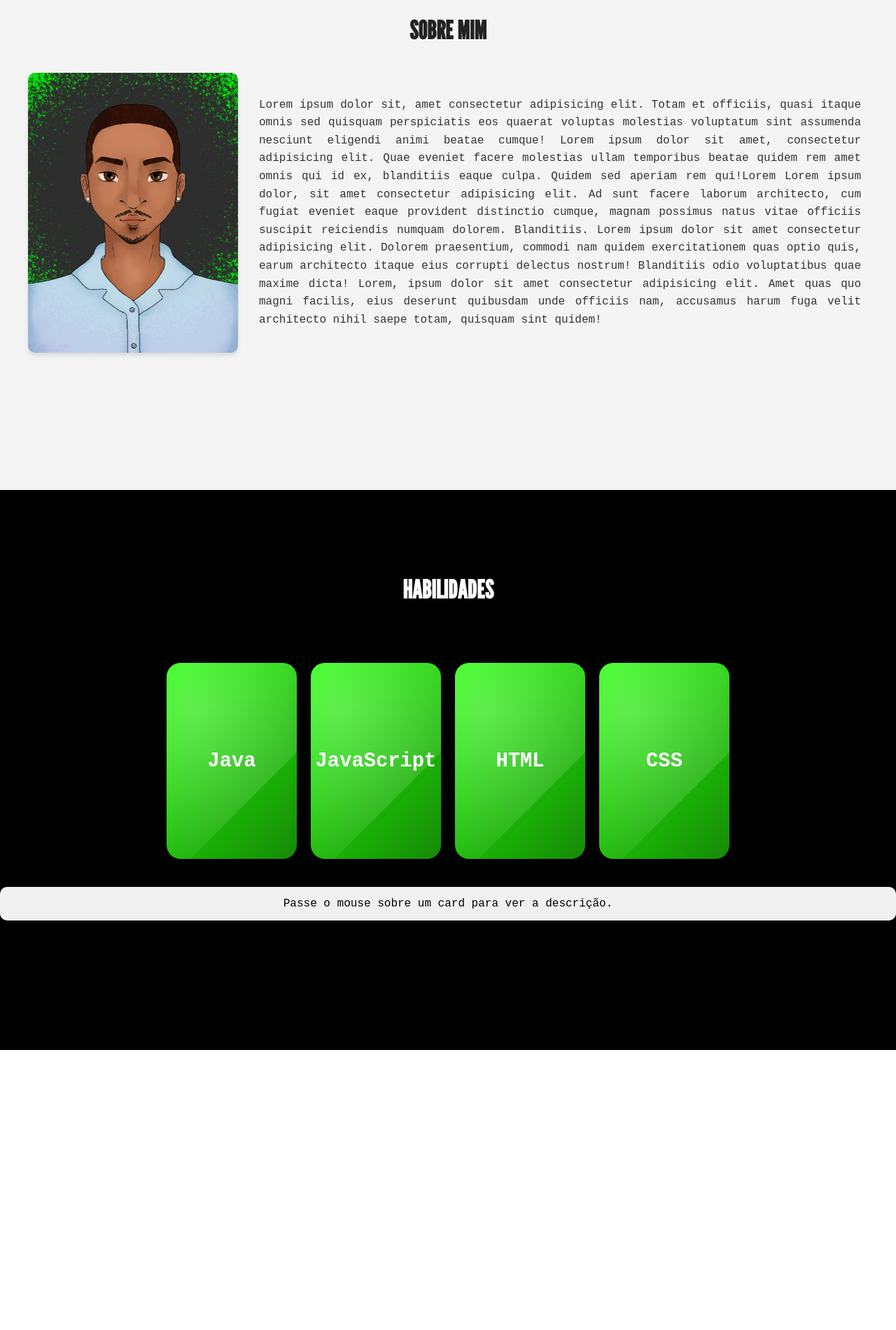
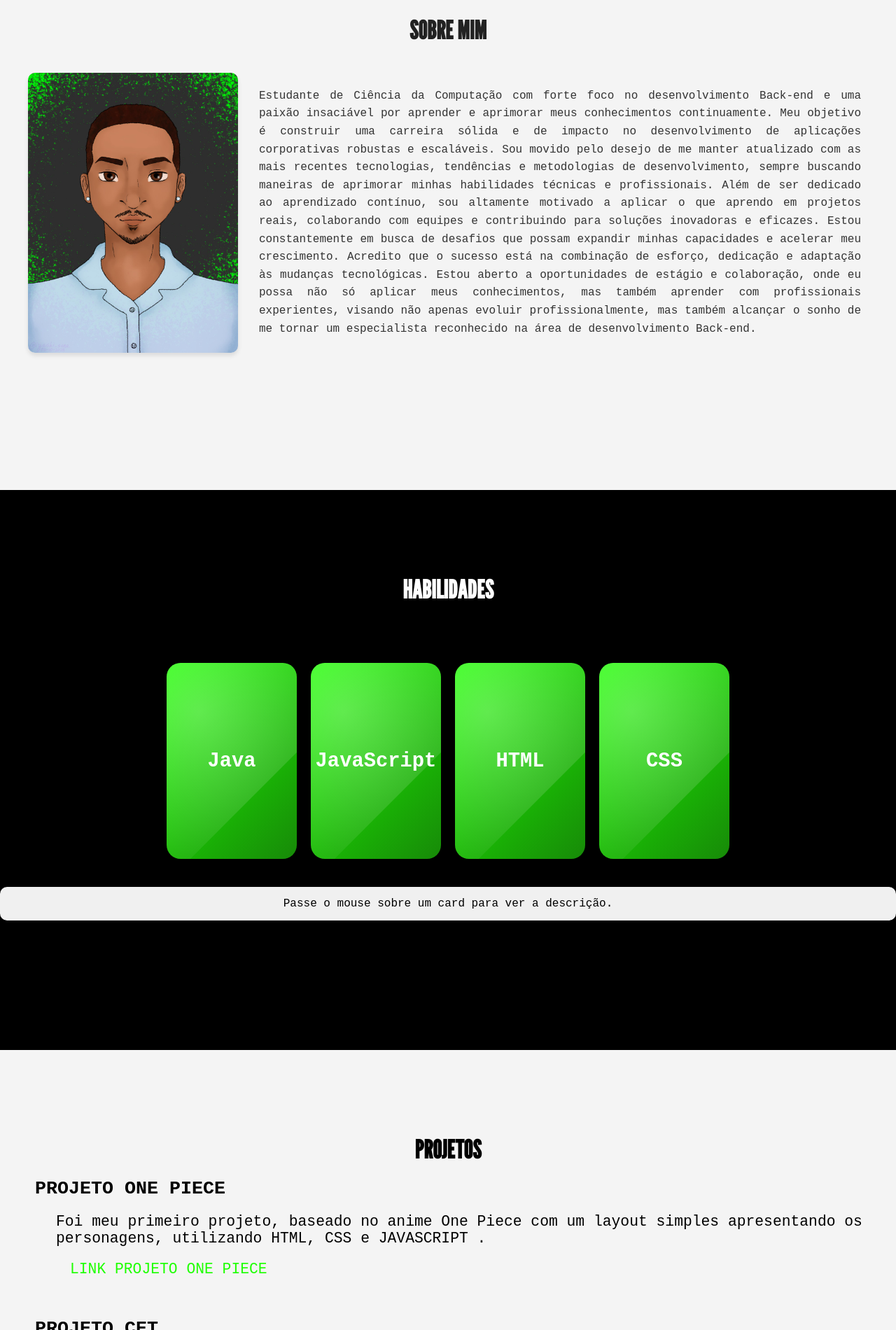
Before and after one commit to VictorGalvaoMercante/PortfolioOficialVictor, a plain HTML site: page index.html in a window 1280 px wide. Shown: the part 900-2800 px from the top of the page at 70% size. Before the commit the page ends 2400 px from the top, so only its background shows below. Drawn offline with nearby package versions, Linux system fonts and the light colour scheme; a web font is replaced by a local one.

Commit message:
Desenvolvimento final

```diff
--- /dev/null
+++ b/assets/css/projetos.css
@@ -0,0 +1,38 @@
+.containerProjetos{
+    width: 100%;
+    height: 100vh;
+    background-color: #f4f4f4;
+}
+
+.title3{
+    width: 100%;
+    text-align: center;
+    padding-top: 120px;
+    font-family: 'League Gothic', sans-serif;
+    font-size: 36px;
+    text-transform: uppercase;
+    color: rgb(0, 0, 0);
+    margin-bottom: 20px;
+}
+
+.titleProject{
+    color: rgb(2, 2, 2);
+    font-size: 20pt;
+    margin-left: 50px;
+
+}
+.paragrafo{
+    margin-left: 80px;
+    margin-top: 20px;
+    margin-bottom: 20px;
+    font-size: 16pt;
+}
+.link{
+    margin-left: 100px;
+    color:  rgb(30, 255, 0);
+}
+li{
+    height: 200px;
+    font-size: 16pt;
+
+}
--- a/index.html
+++ b/index.html
@@ -13,6 +13,8 @@
     <link rel="stylesheet" href="assets/css/reset.css">
     <link rel="stylesheet" href="assets/css/sobreMim.css">
     <link rel="stylesheet" href="assets/css/habilidades.css">
+    <link rel="stylesheet" href="assets/css/projetos.css">
+
     <title>MeuPortfólio</title>
 </head>
 
@@ -25,8 +27,8 @@
             <a href="#section1">Início</a>
             <a href="#section2" class="btnSobreMim">Sobre mim</a>
             <a href="#containerHabilidades">Habilidades</a>
-            <a href="">Projetos</a>
-            <a href="">Download CV</a>
+            <a href="#containerProjetos">Projetos</a>
+            <a href="curriculo.pdf" download="curriculo.pdf">Download CV</a>
         </nav>
 
     </header>
@@ -38,8 +40,10 @@
                     <p class="font">&lt;/Victor Galvão Herrera Mercante&gt;</p>
                     <p class="dev">Desenvolvedor Full-Stack</p>
                     <div class="btnS">
-                        <a href="https://www.linkedin.com/in/victor-mercante/" target="_blank"> <button class="btn">Linkedin</button></a>
-                        <a href="https://github.com/VictorGalvaoMercante/" target="_blank"> <button class="btn">GitHub</button></a>
+                        <a href="https://www.linkedin.com/in/victor-mercante/" target="_blank"> <button
+                                class="btn">Linkedin</button></a>
+                        <a href="https://github.com/VictorGalvaoMercante/" target="_blank"> <button
+                                class="btn">GitHub</button></a>
 
                     </div>
                 </div>
@@ -59,18 +63,20 @@
                     <img src="assets/img/WhatsApp Image 2024-11-24 at 16.27.29.jpeg" alt="" class="img2">
                 </div>
                 <div class="text">
-                    <p>Lorem ipsum dolor sit, amet consectetur adipisicing elit. Totam et officiis, quasi itaque omnis
-                        sed quisquam perspiciatis eos quaerat voluptas molestias voluptatum sint assumenda nesciunt
-                        eligendi animi beatae cumque! Lorem ipsum dolor sit amet, consectetur adipisicing elit. Quae
-                        eveniet facere molestias ullam temporibus beatae quidem rem amet omnis qui id ex, blanditiis
-                        eaque culpa. Quidem sed aperiam rem qui!Lorem Lorem ipsum dolor, sit amet consectetur
-                        adipisicing elit. Ad sunt facere laborum architecto, cum fugiat eveniet eaque provident
-                        distinctio cumque, magnam possimus natus vitae officiis suscipit reiciendis numquam dolorem.
-                        Blanditiis. Lorem ipsum dolor sit amet consectetur adipisicing elit. Dolorem praesentium,
-                        commodi nam quidem exercitationem quas optio quis, earum architecto itaque eius corrupti
-                        delectus nostrum! Blanditiis odio voluptatibus quae maxime dicta! Lorem, ipsum dolor sit amet
-                        consectetur adipisicing elit. Amet quas quo magni facilis, eius deserunt quibusdam unde officiis
-                        nam, accusamus harum fuga velit architecto nihil saepe totam, quisquam sint quidem!</p>
+                    <p>Estudante de Ciência da Computação com forte foco no desenvolvimento Back-end e uma paixão
+                        insaciável por aprender e aprimorar meus conhecimentos continuamente. Meu objetivo é construir
+                        uma carreira sólida e de impacto no desenvolvimento de aplicações corporativas robustas e
+                        escaláveis. Sou movido pelo desejo de me manter atualizado com as mais recentes tecnologias,
+                        tendências e metodologias de desenvolvimento, sempre buscando maneiras de aprimorar minhas
+                        habilidades técnicas e profissionais. Além de ser dedicado ao aprendizado contínuo, sou
+                        altamente motivado a aplicar o que aprendo em projetos reais, colaborando com equipes e
+                        contribuindo para soluções inovadoras e eficazes. Estou constantemente em busca de desafios que
+                        possam expandir minhas capacidades e acelerar meu crescimento. Acredito que o sucesso está na
+                        combinação de esforço, dedicação e adaptação às mudanças tecnológicas. Estou aberto a
+                        oportunidades de estágio e colaboração, onde eu possa não só aplicar meus conhecimentos, mas
+                        também aprender com profissionais experientes, visando não apenas evoluir profissionalmente, mas
+                        também alcançar o sonho de me tornar um especialista reconhecido na área de desenvolvimento
+                        Back-end.</p>
                 </div>
 
 
@@ -80,17 +86,20 @@
         <div class="containerHabilidades" id="containerHabilidades">
             <h1 class="title2">HABILIDADES</h1>
             <div class="sectionHabilidades">
-                <div class="card" data-description="Java é uma linguagem robusta usada para aplicações empresariais, web e mais.">
+                <div class="card"
+                    data-description="Java é uma linguagem robusta usada para aplicações empresariais, web e mais.">
                     <div class="card-content">
                         <h2>Java</h2>
                     </div>
                 </div>
-                <div class="card" data-description="JavaScript é essencial para interatividade em páginas web e desenvolvimento front-end.">
+                <div class="card"
+                    data-description="JavaScript é essencial para interatividade em páginas web e desenvolvimento front-end.">
                     <div class="card-content">
                         <h2>JavaScript</h2>
                     </div>
                 </div>
-                <div class="card" data-description="HTML é a base de qualquer página web, estruturando todo o conteúdo.">
+                <div class="card"
+                    data-description="HTML é a base de qualquer página web, estruturando todo o conteúdo.">
                     <div class="card-content">
                         <h2>HTML</h2>
                     </div>
@@ -108,6 +117,48 @@
 
 
         </div>
+        <div class="containerProjetos" id="containerProjetos">
+            <h1 class="title3">PROJETOS</h1>
+            <div class="sectionProjetos">
+                <nav>
+                    <ul>
+                        <li>
+                            <strong class="titleProject">
+                                PROJETO ONE PIECE
+                            </strong> <br>
+                            <p class="paragrafo">Foi meu primeiro projeto, baseado no anime One Piece com um layout
+                                simples apresentando os personagens, utilizando HTML, CSS e JAVASCRIPT . </p>
+
+                            <a href="https://github.com/VictorGalvaoMercante/OnePieceProject" target="_blank"
+                                class="link">LINK PROJETO ONE PIECE</a>
+                        </li>
+                        <li>
+                            <strong class="titleProject">
+                                PROJETO CET
+                            </strong> <br>
+                            <p class="paragrafo">Estou estagiando na CET, e desenvolvi um site utilizando tabela para
+                                facilitar a busca da equipe de acordo com a necessidade, utilizei HTML, CSS e JAVASCRIPT
+                            </p>
+
+                            <a href="https://github.com/VictorGalvaoMercante/PAINELDECHAMADOS" target="_blank"
+                                class="link">LINK PAINEL DE CHAMADOS</a>
+                        </li>
+                        <li>
+                            <strong class="titleProject">
+                                PROJETO VALIDAÇÃO DE SENHAS
+                            </strong> <br>
+                            <p class="paragrafo">desenvolvi um painel de login, utilizando regex para fazer a validação
+                                da senha. </p>
+
+                            <a href="https://github.com/VictorGalvaoMercante/ValidacaoDeSenhas" target="_blank"
+                                class="link">LINK PAINEL DE LOGIN</a>
+                        </li>
+
+                    </ul>
+                </nav>
+
+
+            </div>
 
         </div>
 
```
Also changed, not shown: 1 other file.
